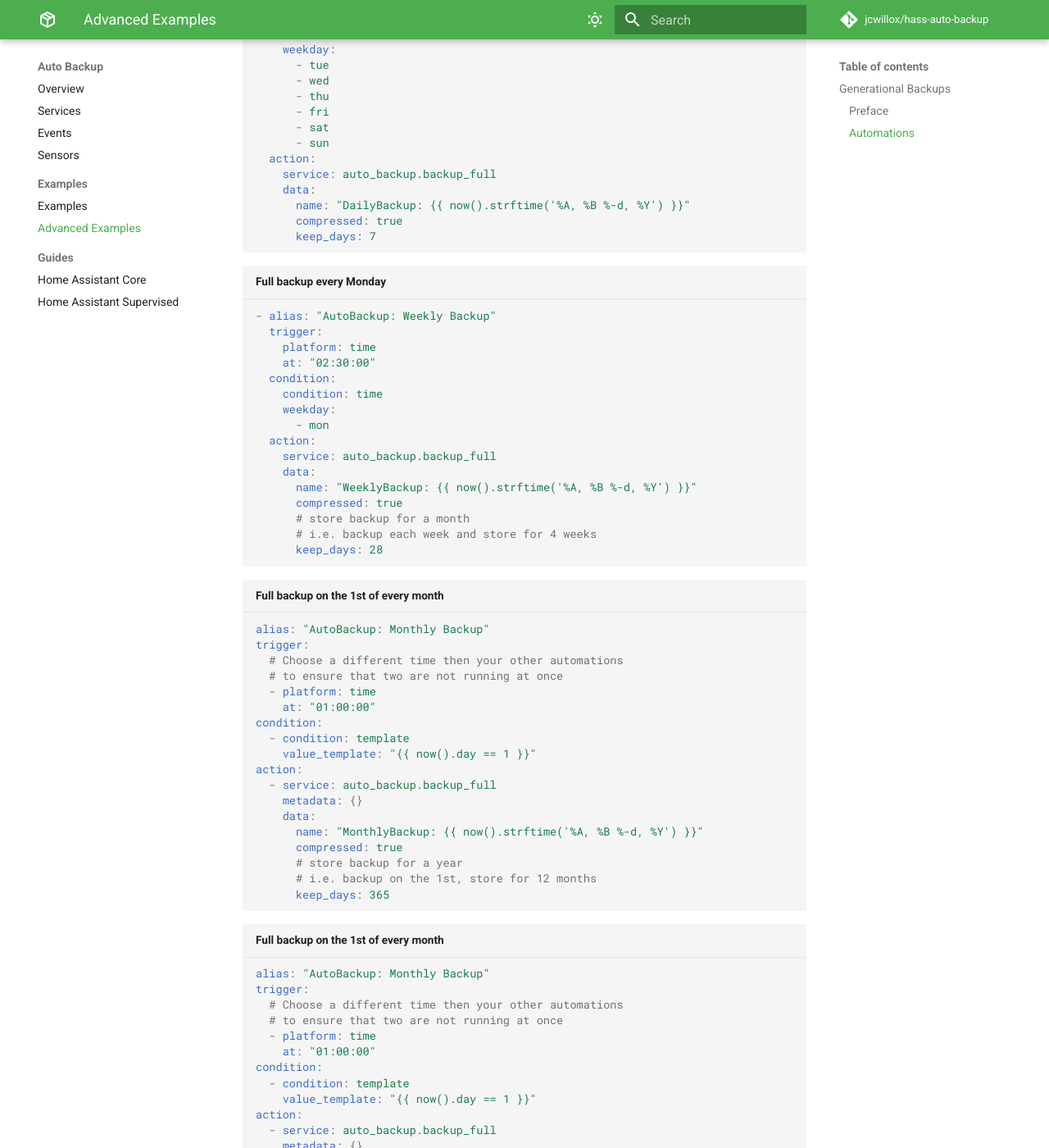
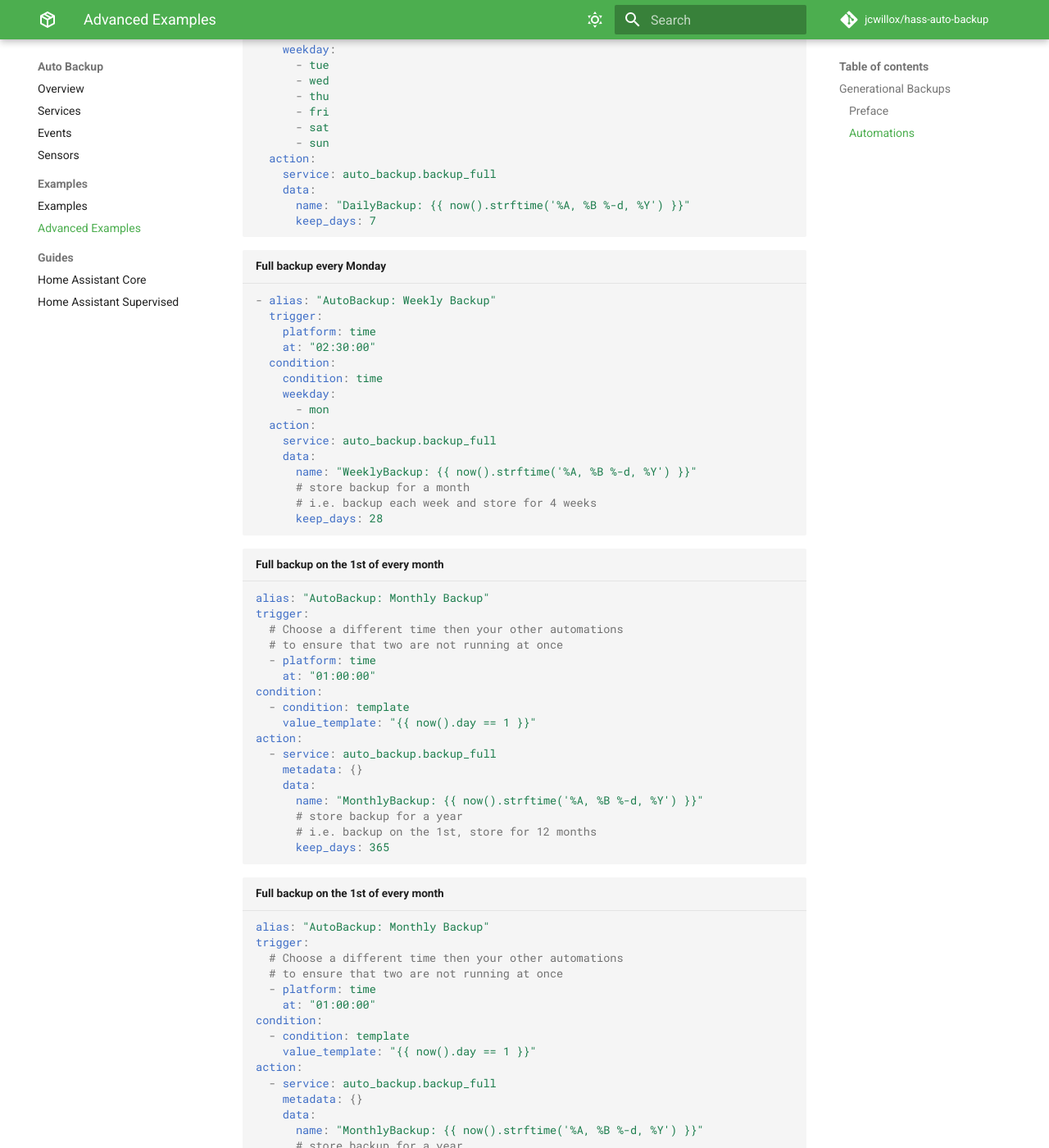
Before and after one commit to jcwillox/hass-auto-backup, an MkDocs documentation site: the page built from docs/advanced-examples.md, in a window 1280 px wide and 1400 px high, scrolled down 1817 px. Shown: the whole window at 82% size. Built offline with MkDocs 1.6.1 and Material for MkDocs 9.7.7, drawn with Linux system fonts in a browser that asks for light colours; emoji names are drawn with the system emoji font; comment, search, counter and statistics services are not loaded; some of the changed text lies outside the part shown.

Commit message:
Update advanced-examples.md
Removed compressed: true from examples

````diff
--- a/docs/advanced-examples.md
+++ b/docs/advanced-examples.md
@@ -71,7 +71,6 @@ Of course, you can tweak these values to your liking, or even add a month/yearly
     service: auto_backup.backup_full
     data:
       name: "DailyBackup: {{ now().strftime('%A, %B %-d, %Y') }}"
-      compressed: true
       keep_days: 7
 ```
 
@@ -88,7 +87,6 @@ Of course, you can tweak these values to your liking, or even add a month/yearly
     service: auto_backup.backup_full
     data:
       name: "WeeklyBackup: {{ now().strftime('%A, %B %-d, %Y') }}"
-      compressed: true
       # store backup for a month
       # i.e. backup each week and store for 4 weeks
       keep_days: 28
@@ -109,7 +107,6 @@ action:
     metadata: {}
     data:
       name: "MonthlyBackup: {{ now().strftime('%A, %B %-d, %Y') }}"
-      compressed: true
       # store backup for a year
       # i.e. backup on the 1st, store for 12 months
       keep_days: 365
@@ -130,7 +127,6 @@ action:
     metadata: {}
     data:
       name: "MonthlyBackup: {{ now().strftime('%A, %B %-d, %Y') }}"
-      compressed: true
       # store backup for a year
       # i.e. backup on the 1st, store for 12 months
       keep_days: 365
@@ -160,7 +156,6 @@ action:
         sequence:
           - service: auto_backup.backup
             data:
-              compressed: true
               keep_days: 28
               name: "WeeklyBackup: {{ now().strftime('%A, %B %-d, %Y') }}"
       - conditions:
````
